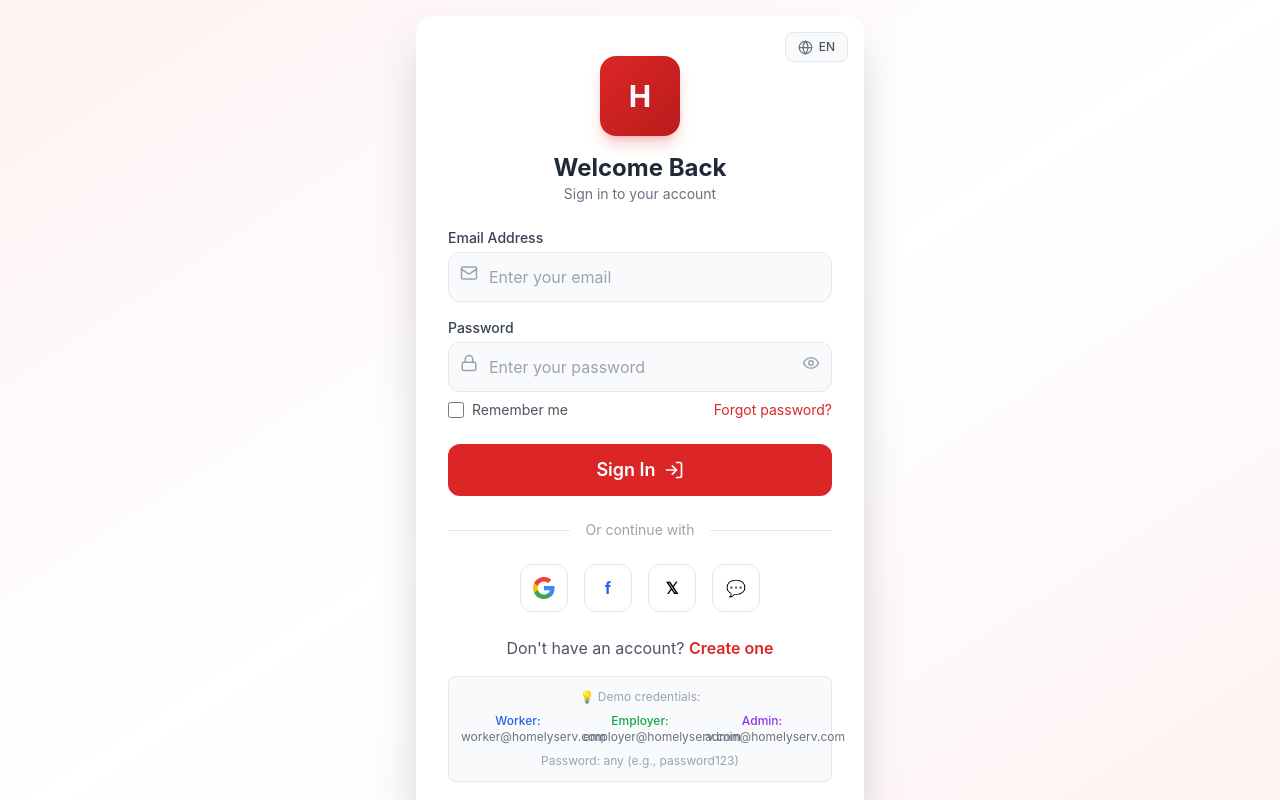
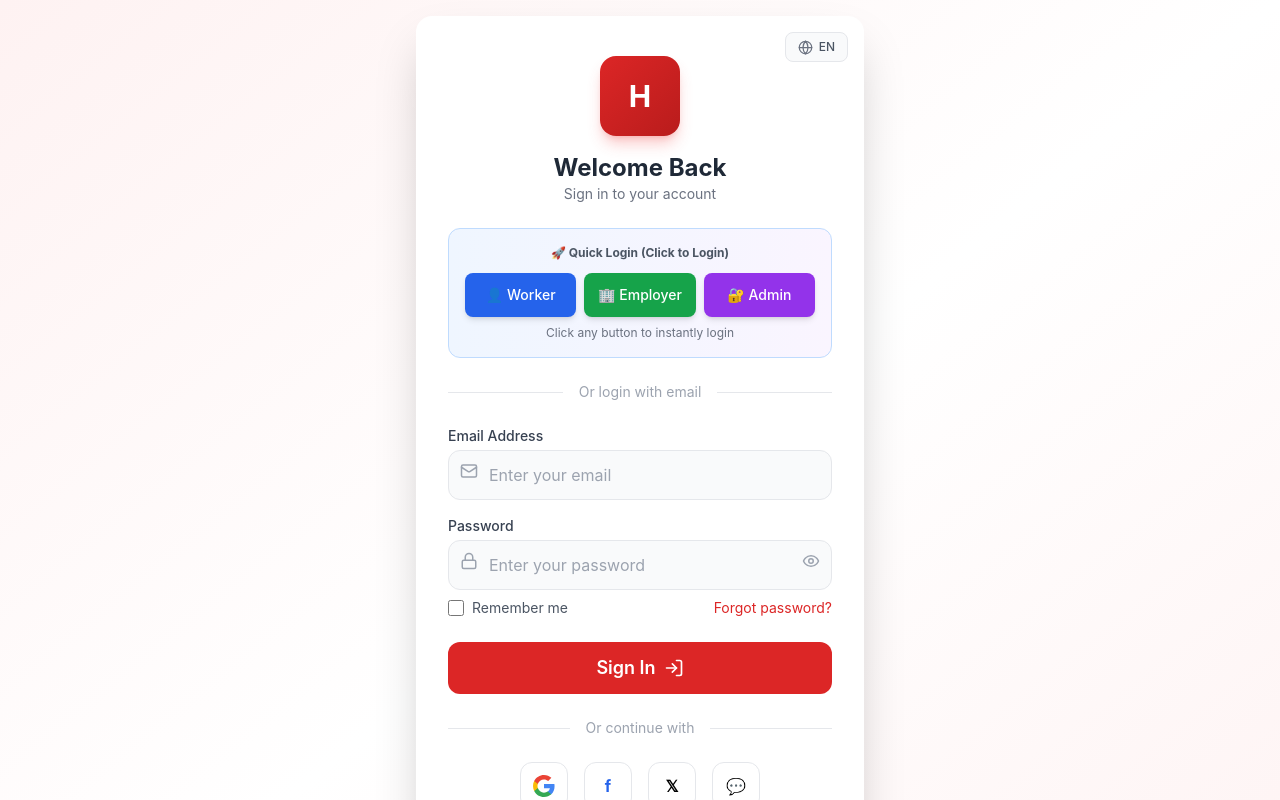
Before and after one commit to contractforlife-eng/homelyserv, a React (Vite) app in the folder frontend/: page /login in a window 1280 px wide. Built offline with nearby package versions, Linux system fonts and the light colour scheme.

Commit message:
Fix Login.jsx - proper user data storage with complete profile info

```diff
--- a/frontend/src/pages/Login.jsx
+++ b/frontend/src/pages/Login.jsx
@@ -37,11 +37,8 @@ function Login() {
   // Redirect function
   const redirectUser = (user) => {
     console.log('🔀 Redirecting user with role:', user.role);
-
-    // Clear any existing state
     setLoading(false);
 
-    // Redirect based on role
     if (user.role === 'ADMIN') {
       navigate('/admin');
     } else if (user.role === 'EMPLOYER') {
@@ -53,13 +50,12 @@ function Login() {
     }
   };
 
-  // Quick login function (kept for form submission)
+  // Quick login function - THIS IS THE FIX
   const quickLogin = (role) => {
     console.log('🔄 Quick login for role:', role);
     setError('');
     setLoading(true);
 
-    // Create user data based on role
     let user = {};
     let token = '';
 
@@ -71,7 +67,11 @@ function Login() {
         role: 'WORKER',
         profileComplete: true,
         phone: '+201234567890',
-        location: 'Cairo, Egypt'
+        location: 'Cairo, Egypt',
+        bio: 'Experienced professional in home services with over 3 years of experience.',
+        skills: ['Child Care', 'First Aid', 'Communication', 'Patience'],
+        experience: '3 years',
+        hourlyRate: '35'
       };
       token = 'demo_worker_token_12345';
     } else if (role === 'EMPLOYER') {
@@ -82,7 +82,8 @@ function Login() {
         role: 'EMPLOYER',
         companyName: 'Elite Family Services',
         phone: '+201234567891',
-        location: 'Cairo, Egypt'
+        location: 'Cairo, Egypt',
+        bio: 'Looking for professional home service providers.'
       };
       token = 'demo_employer_token_12345';
     } else if (role === 'ADMIN') {
@@ -96,17 +97,17 @@ function Login() {
       token = 'demo_admin_token_12345';
     }
 
-    // Store in localStorage
+    // Store in localStorage with correct keys
     localStorage.setItem('homelyserv_token', token);
     localStorage.setItem('homelyserv_user', JSON.stringify(user));
 
     console.log('✅ Login successful:', user.fullName);
     console.log('✅ User role:', user.role);
 
-    // Redirect after a small delay to ensure state updates
+    // Redirect after a small delay
     setTimeout(() => {
       redirectUser(user);
-    }, 300);
+    }, 500);
   };
 
   // Handle form submission
@@ -129,8 +130,7 @@ function Login() {
     } else if (email.toLowerCase() === 'admin@homelyserv.com' || email.toLowerCase() === 'admin') {
       quickLogin('ADMIN');
     } else {
-      // Default to worker if email doesn't match any demo account
-      setError('No account found with this email. Please try again.');
+      setError('No account found with this email. Please use demo accounts below.');
       setLoading(false);
     }
   };
@@ -181,6 +181,43 @@ function Login() {
               <AlertCircle size={16} /> {error}
             </div>
           )}
+
+          {/* QUICK LOGIN BUTTONS */}
+          <div className="mb-6 p-4 bg-gradient-to-r from-blue-50 to-purple-50 rounded-xl border border-blue-200">
+            <p className="text-xs text-gray-600 text-center mb-3 font-bold">🚀 Quick Login (Click to Login)</p>
+            <div className="grid grid-cols-3 gap-2">
+              <button
+                onClick={() => quickLogin('WORKER')}
+                disabled={loading}
+                className="px-3 py-3 bg-blue-600 hover:bg-blue-700 text-white text-sm font-medium rounded-lg transition flex items-center justify-center gap-2 shadow-md hover:shadow-lg"
+              >
+                {loading ? '...' : '👤 Worker'}
+              </button>
+              <button
+                onClick={() => quickLogin('EMPLOYER')}
+                disabled={loading}
+                className="px-3 py-3 bg-green-600 hover:bg-green-700 text-white text-sm font-medium rounded-lg transition flex items-center justify-center gap-2 shadow-md hover:shadow-lg"
+              >
+                {loading ? '...' : '🏢 Employer'}
+              </button>
+              <button
+                onClick={() => quickLogin('ADMIN')}
+                disabled={loading}
+                className="px-3 py-3 bg-purple-600 hover:bg-purple-700 text-white text-sm font-medium rounded-lg transition flex items-center justify-center gap-2 shadow-md hover:shadow-lg"
+              >
+                {loading ? '...' : '🔐 Admin'}
+              </button>
+            </div>
+            <p className="text-xs text-gray-500 text-center mt-2">
+              Click any button to instantly login
+            </p>
+          </div>
+
+          <div className="flex items-center gap-4 mb-6">
+            <div className="flex-1 border-t border-gray-200"></div>
+            <span className="text-sm text-gray-400">Or login with email</span>
+            <div className="flex-1 border-t border-gray-200"></div>
+          </div>
 
           <form onSubmit={handleSubmit}>
             <div className="mb-4">
--- a/frontend/src/pages/WorkerProfile.jsx
+++ b/frontend/src/pages/WorkerProfile.jsx
@@ -222,7 +222,6 @@ const WorkerSidebar = ({
 // Main WorkerProfile Component
 const WorkerProfile = () => {
   const navigate = useNavigate();
-  const location = useLocation();
   const [language, setLanguage] = useState('en');
   const [user, setUser] = useState(null);
   const [sidebarCollapsed, setSidebarCollapsed] = useState(false);
@@ -239,6 +238,7 @@ const WorkerProfile = () => {
     hourlyRate: ''
   });
   const [newSkill, setNewSkill] = useState('');
+  const [saveSuccess, setSaveSuccess] = useState(false);
 
   const translations = {
     en: {
@@ -261,8 +261,10 @@ const WorkerProfile = () => {
       memberSince: 'Member Since',
       rating: 'Rating',
       jobsCompleted: 'Jobs Completed',
+      languages: 'Languages',
+      notifications: 'Notifications',
       languageToggle: 'العربية',
-      notifications: 'Notifications'
+      saved: 'Profile updated successfully!'
     },
     ar: {
       title: 'ملفي الشخصي',
@@ -284,19 +286,17 @@ const WorkerProfile = () => {
       memberSince: 'عضو منذ',
       rating: 'التقييم',
       jobsCompleted: 'الوظائف المكتملة',
+      languages: 'اللغات',
+      notifications: 'الإشعارات',
       languageToggle: 'English',
-      notifications: 'الإشعارات'
+      saved: 'تم تحديث الملف الشخصي بنجاح!'
     }
   };
 
   const t = translations[language];
 
-  useEffect(() => {
-    const savedLang = localStorage.getItem('homelyserv_language');
-    if (savedLang) {
-      setLanguage(savedLang);
-    }
-
+  // Load user data - FIXED to always load from localStorage
+  const loadUserData = () => {
     const userData = localStorage.getItem('homelyserv_user');
     if (userData) {
       try {
@@ -312,11 +312,23 @@ const WorkerProfile = () => {
           experience: parsedUser.experience || '3 years',
           hourlyRate: parsedUser.hourlyRate || '35'
         });
+        return parsedUser;
       } catch (error) {
         console.error('Error parsing user data:', error);
-        navigate('/login');
+        return null;
       }
-    } else {
+    }
+    return null;
+  };
+
+  useEffect(() => {
+    const savedLang = localStorage.getItem('homelyserv_language');
+    if (savedLang) {
+      setLanguage(savedLang);
+    }
+
+    const userData = loadUserData();
+    if (!userData) {
       navigate('/login');
     }
 
@@ -353,7 +365,24 @@ const WorkerProfile = () => {
   };
 
   const handleEditToggle = () => {
+    if (isEditing) {
+      // Reload original data when canceling
+      const userData = loadUserData();
+      if (userData) {
+        setFormData({
+          fullName: userData.fullName || '',
+          email: userData.email || '',
+          phone: userData.phone || '',
+          location: userData.location || '',
+          bio: userData.bio || 'Experienced professional in home services.',
+          skills: userData.skills || ['Child Care', 'First Aid', 'Communication'],
+          experience: userData.experience || '3 years',
+          hourlyRate: userData.hourlyRate || '35'
+        });
+      }
+    }
     setIsEditing(!isEditing);
+    setSaveSuccess(false);
   };
 
   const handleInputChange = (e) => {
@@ -382,6 +411,7 @@ const WorkerProfile = () => {
   };
 
   const handleSave = () => {
+    // Create updated user object
     const updatedUser = {
       ...user,
       fullName: formData.fullName,
@@ -392,10 +422,22 @@ const WorkerProfile = () => {
       experience: formData.experience,
       hourlyRate: formData.hourlyRate
     };
+
+    // Save to localStorage - THIS IS THE FIX
     localStorage.setItem('homelyserv_user', JSON.stringify(updatedUser));
+
+    // Update state
     setUser(updatedUser);
     setIsEditing(false);
-    alert('Profile updated successfully!');
+    setSaveSuccess(true);
+
+    // Show success message
+    alert(t.saved);
+
+    // Reload the page to reflect changes everywhere
+    setTimeout(() => {
+      window.location.reload();
+    }, 500);
   };
 
   if (!user) {
@@ -474,6 +516,14 @@ const WorkerProfile = () => {
               </button>
             </div>
           </div>
+
+          {/* Success Message */}
+          {saveSuccess && (
+            <div className="mb-4 p-3 bg-green-50 border border-green-200 rounded-lg text-green-700 text-sm flex items-center gap-2">
+              <CheckCircle size={16} />
+              {t.saved}
+            </div>
+          )}
 
           {/* Profile Stats */}
           <div className="grid grid-cols-2 md:grid-cols-4 gap-4 mb-6">
```
